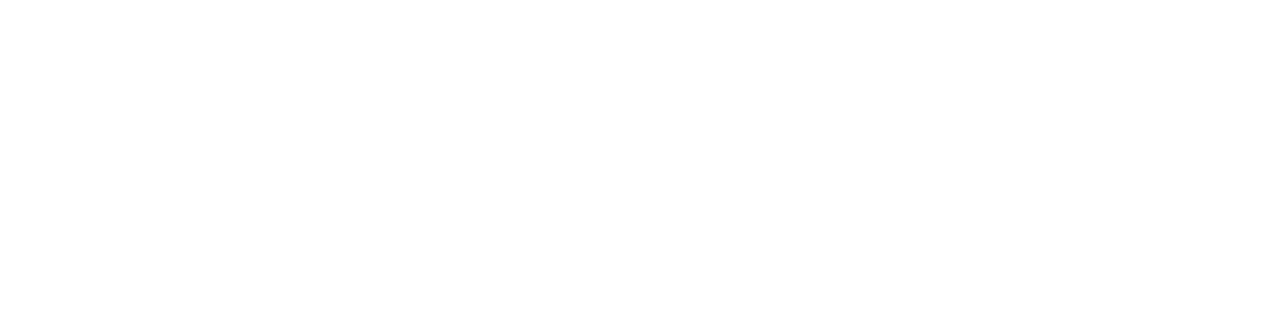
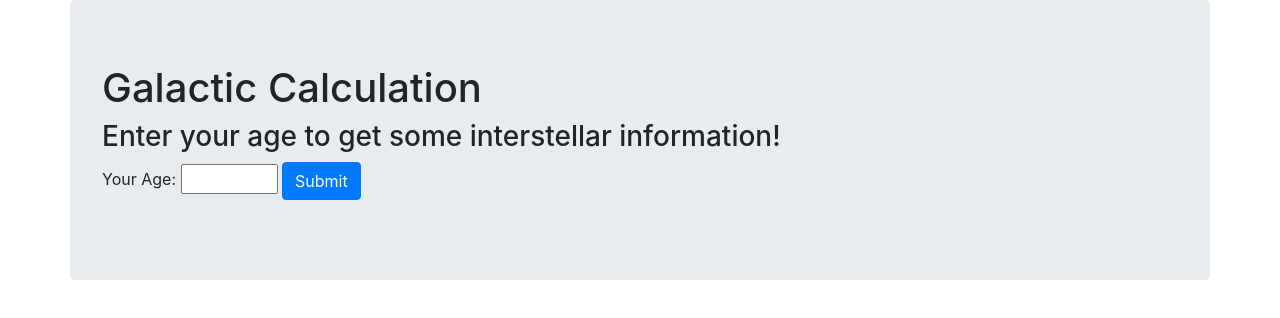
Before and after one commit to beads89/galactic-project, a website built with webpack: page src/index.html in a window 1280 px wide. Built offline with nearby package versions, Linux system fonts and the light colour scheme.

Commit message:
begin adding UI and html form-age

```diff
--- a/src/index.html
+++ b/src/index.html
@@ -1,9 +1,19 @@
 <!DOCTYPE html>
 <html lang="en-US">
 <head>
-  <title>REPLACE ME</title>
+  <title>Galactic Calculator</title>
 </head>
 <body>
-
+  <div class="container jumbotron">
+    <h1>Galactic Calculation</h1>
+    <h3>Enter your age to get some interstellar information!</h3>
+    <form id="age">
+      <div class="form-group">
+        <label for="yearInput">Your Age:</label>
+        <input type="number" id="yearInput" name="yearInput" min="0" max="150">
+        <button class="btn btn-primary">Submit</button>
+      </div>
+    </form>
+  </div>
 </body>
 </html>
--- a/src/main.js
+++ b/src/main.js
@@ -3,3 +3,11 @@ import 'bootstrap';
 import 'bootstrap/dist/css/bootstrap.min.css';
 import './css/styles.css';
 import { GalaxyAge } from './galaxy';
+
+$(document).ready(function() {
+  $("form#age").submit(function(event) {
+    event.preventDefault();
+    GalaxyAge.year = $("#yearInput").val();
+
+  })
+})
```
Also changed, not shown: __tests__/galaxy.test.js (+1 -0 lines).
